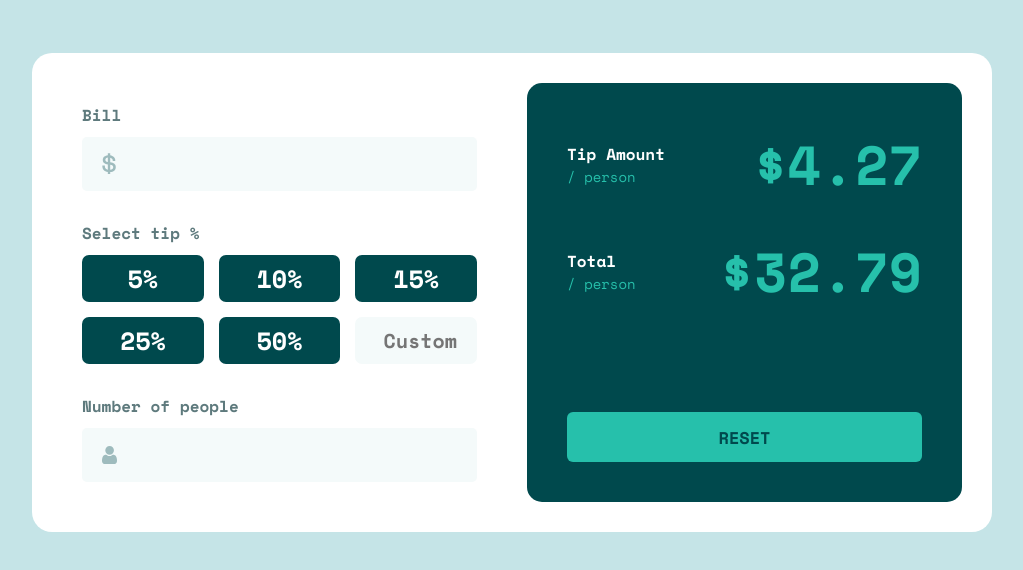
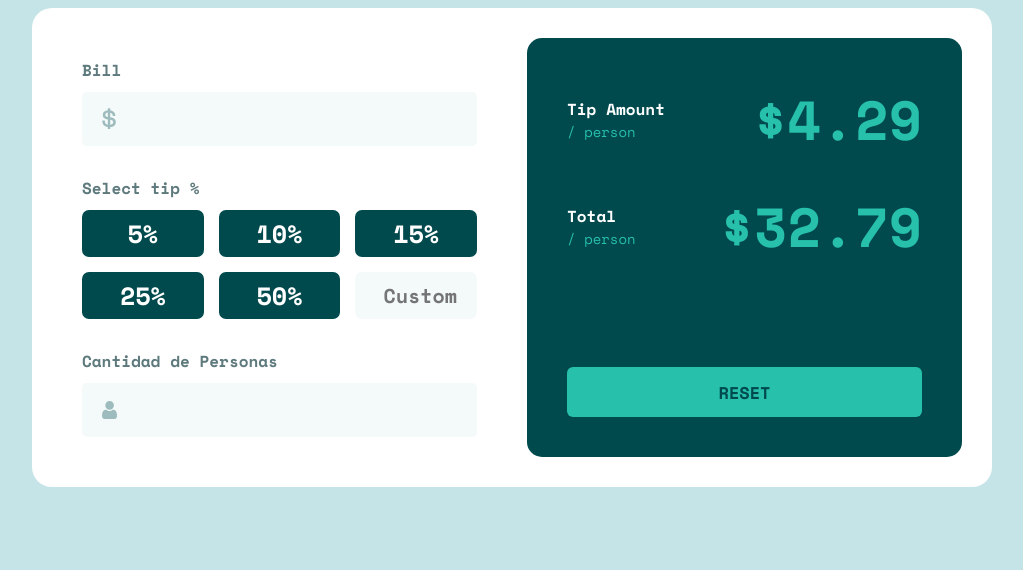
Before and after one commit to MateoRdss/juandi-y-mate, a plain HTML site: page index.html in a window 1280 px wide. Shown: the part 196-766 px from the top of the page, without its empty margins (128-1151 px from the left). Drawn offline with nearby package versions, Linux system fonts and the light colour scheme.

Commit message:
fix margin-block

```diff
--- a/index.html
+++ b/index.html
@@ -39,7 +39,7 @@
                 </div>
                 <div class="people">
                     <div>
-                            <p>Number of people</p>
+                        <p>Cantidad de Personas</p>
                     </div>
                     <div class="people__input">
                         <input type="number" class="people__input-input">
@@ -55,7 +55,7 @@
                         </div>
                         <div>
                             <div class="price">
-                                <!--precio--> $4.27
+                                <!--precio--> $4.29
                             </div>
                         </div>
                     </div>
--- a/styles.css
+++ b/styles.css
@@ -212,7 +212,7 @@ button:active{
     main{
         display: grid;
         gap: 30px;
-        margin-block: 75px;
+        margin-block: 30px;
     }
 
     .total-price{
```
